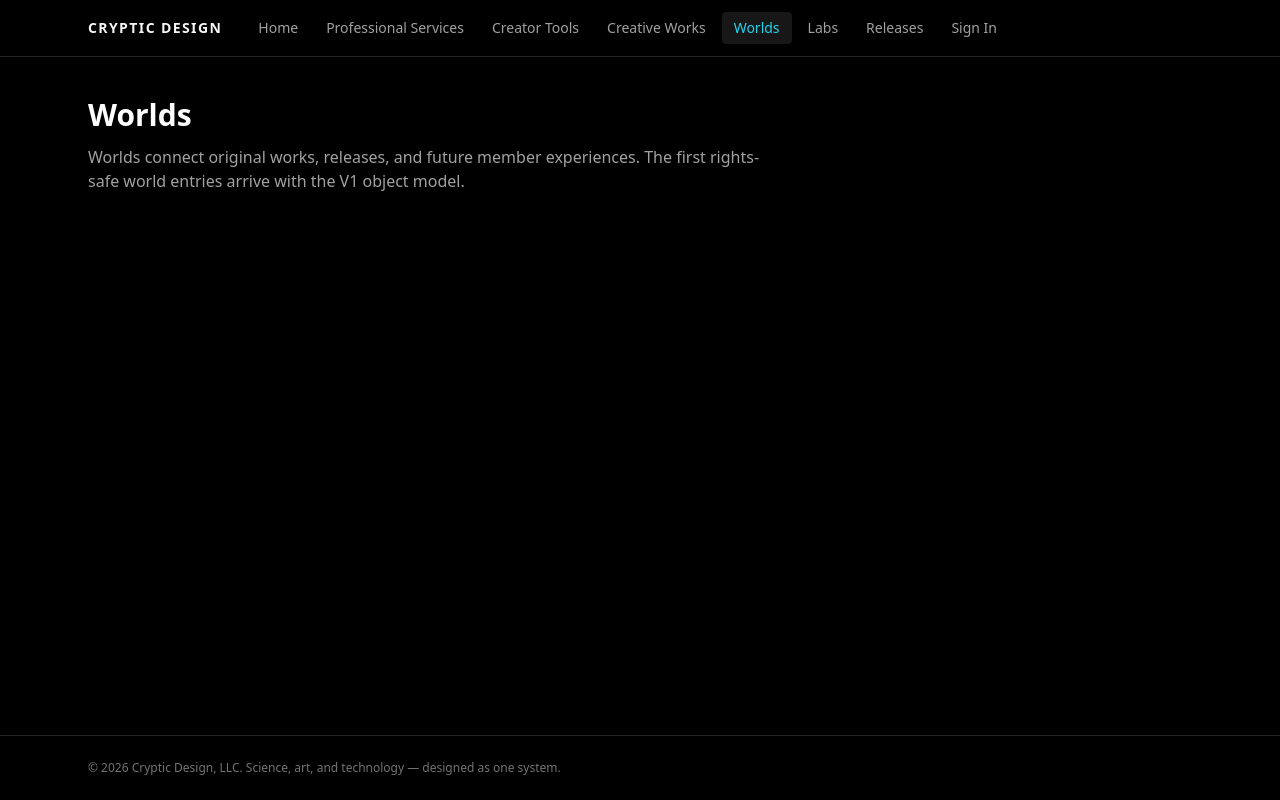
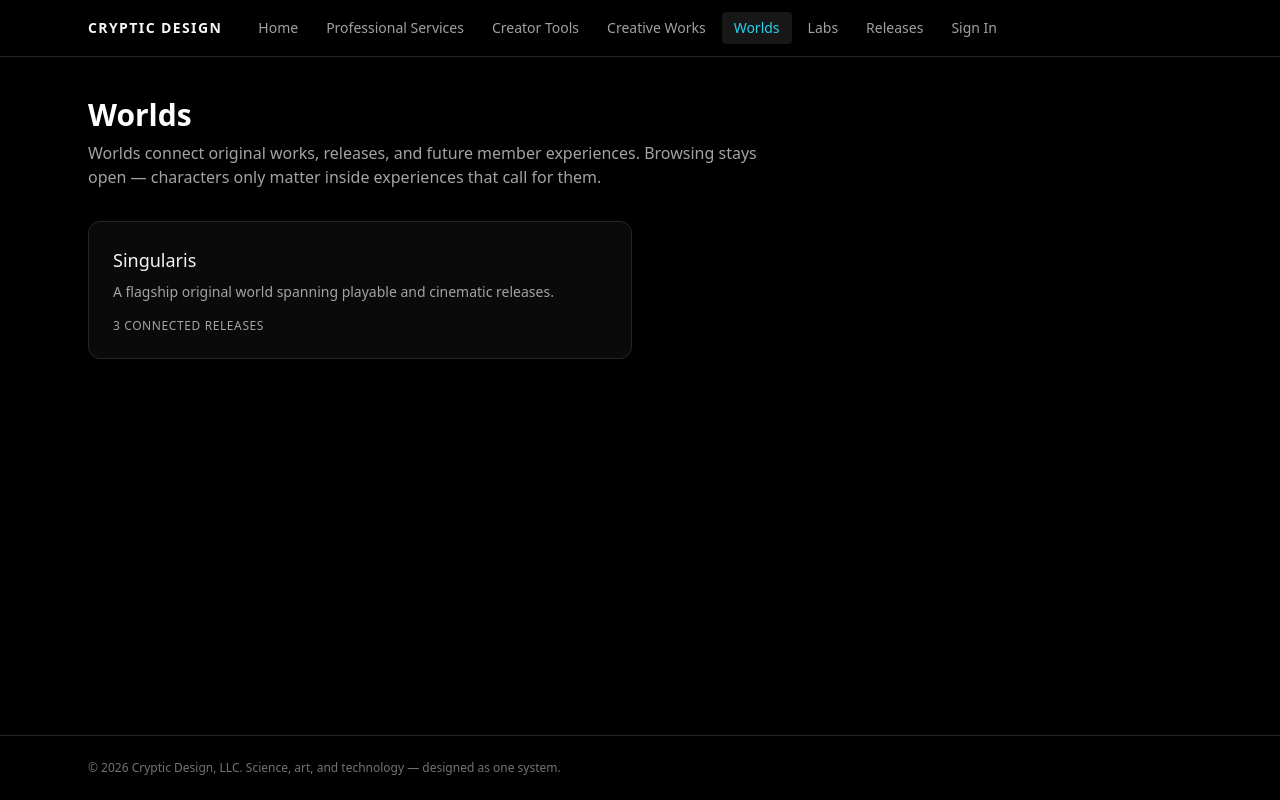
Before and after one commit to CrypticDesign/CrypticDesign.net, a Next.js app: page /worlds in a window 1280 px wide. Built offline with nearby package versions, Linux system fonts and the light colour scheme.

Commit message:
Deepen Worlds index with governed world Works (CRY-269)

```diff
--- a/src/app/worlds/page.tsx
+++ b/src/app/worlds/page.tsx
@@ -1,4 +1,6 @@
 import type { Metadata } from "next";
+import Link from "next/link";
+import { publicWorks } from "@/lib/works";
 
 export const metadata: Metadata = {
   title: "Worlds",
@@ -7,13 +9,44 @@ export const metadata: Metadata = {
 };
 
 export default function WorldsPage() {
+  const worlds = publicWorks().filter((work) => work.kind === "world");
+
   return (
-    <main className="mx-auto flex max-w-6xl flex-col gap-3 px-4 py-10 sm:px-6">
-      <h1 className="text-3xl font-semibold text-white">Worlds</h1>
-      <p className="max-w-2xl text-neutral-400">
-        Worlds connect original works, releases, and future member experiences.
-        The first rights-safe world entries arrive with the V1 object model.
-      </p>
+    <main className="mx-auto flex max-w-6xl flex-col gap-8 px-4 py-10 sm:px-6">
+      <header className="flex flex-col gap-2">
+        <h1 className="text-3xl font-semibold text-white">Worlds</h1>
+        <p className="max-w-2xl text-muted-foreground">
+          Worlds connect original works, releases, and future member
+          experiences. Browsing stays open — characters only matter inside
+          experiences that call for them.
+        </p>
+      </header>
+      {worlds.length > 0 ? (
+        <section className="grid gap-4 sm:grid-cols-2">
+          {worlds.map((world) => (
+            <Link
+              key={world.slug}
+              href={`/creative-works/${world.slug}`}
+              className="rounded-card border border-border bg-surface p-6 transition-colors hover:border-accent-magenta"
+            >
+              <h2 className="text-lg font-medium text-foreground">
+                {world.title}
+              </h2>
+              <p className="mt-2 text-sm text-muted-foreground">
+                {world.summary}
+              </p>
+              <span className="mt-4 block text-xs uppercase tracking-wider text-muted-foreground">
+                {world.releaseSlugs.length} connected release
+                {world.releaseSlugs.length === 1 ? "" : "s"}
+              </span>
+            </Link>
+          ))}
+        </section>
+      ) : (
+        <p className="rounded-card border border-dashed border-border p-8 text-sm text-muted-foreground">
+          The first rights-safe world entries are in review.
+        </p>
+      )}
     </main>
   );
 }
```
